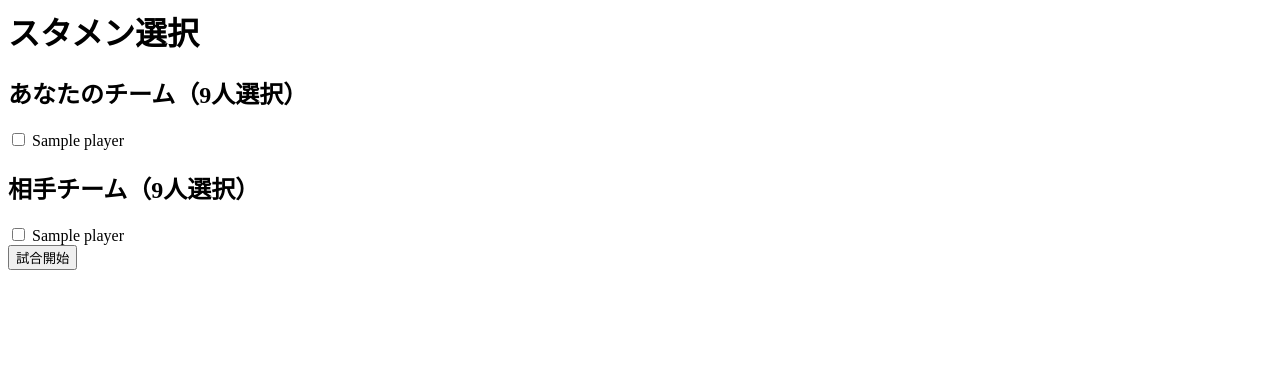
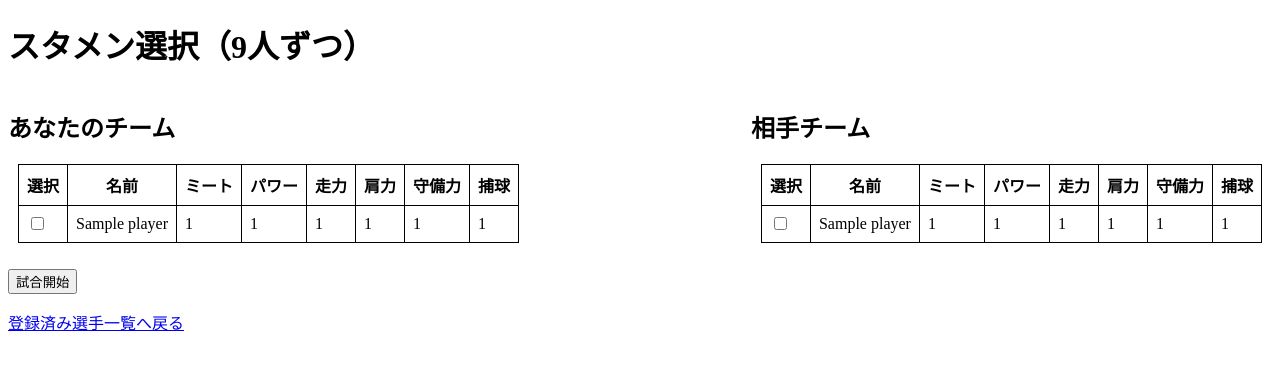
Before and after one commit to kuwamin/penant-game, a Flask app: page /select_lineups in a window 1280 px wide. Shown: the top 370 px of the page. Run offline with Flask 3, Linux system fonts and the light colour scheme; tables that the repository leaves empty hold one stand-in row (values such as "Sample post").

Commit message:
相手選手を選べるように改良_2

```diff
--- a/app.py
+++ b/app.py
@@ -148,17 +148,11 @@ def simulate_with_ids():
     teamA_ids = request.args.get('teamA_ids', '').split(',')
     teamB_ids = request.args.get('teamB_ids', '').split(',')
 
+    # Team A
     selected_players_A = {str(p.id): p for p in PlayerModel.query.filter(PlayerModel.id.in_(teamA_ids)).all()}
     ordered_players_A = [selected_players_A[pid] for pid in teamA_ids]
-
-    selected_players_B = {str(p.id): p for p in PlayerModel.query.filter(PlayerModel.id.in_(teamB_ids)).all()}
-    ordered_players_B = [selected_players_B[pid] for pid in teamB_ids]
-
-    # チーム構築（仮想投手を1人ずつ）
     teamA = Team("あなたのチーム")
-    pitcherA = Player("マイチームエース", "投手", is_pitcher=True, stats={
-        "pitch_speed": 145, "control": 70, "stamina": 75, "breaking_ball": 7
-    })
+    pitcherA = Player("マイチームエース", "投手", is_pitcher=True, stats={"pitch_speed": 145, "control": 70, "stamina": 75, "breaking_ball": 7})
     teamA.add_player(pitcherA)
     for p in ordered_players_A:
         teamA.add_player(Player(name=p.name, position="野手", is_pitcher=False, stats={
@@ -167,10 +161,11 @@ def simulate_with_ids():
         }))
     teamA.set_lineup_and_defense(teamA.players[1:], dh_player=teamA.players[-1])
 
+    # Team B
+    selected_players_B = {str(p.id): p for p in PlayerModel.query.filter(PlayerModel.id.in_(teamB_ids)).all()}
+    ordered_players_B = [selected_players_B[pid] for pid in teamB_ids]
     teamB = Team("相手チーム")
-    pitcherB = Player("相手投手", "投手", is_pitcher=True, stats={
-        "pitch_speed": 150, "control": 60, "stamina": 70, "breaking_ball": 6
-    })
+    pitcherB = Player("相手エース", "投手", is_pitcher=True, stats={"pitch_speed": 150, "control": 60, "stamina": 70, "breaking_ball": 6})
     teamB.add_player(pitcherB)
     for p in ordered_players_B:
         teamB.add_player(Player(name=p.name, position="野手", is_pitcher=False, stats={
@@ -179,7 +174,7 @@ def simulate_with_ids():
         }))
     teamB.set_lineup_and_defense(teamB.players[1:], dh_player=teamB.players[-1])
 
-    # 試合開始
+    # Play game
     game = Game(team_home=teamA, team_away=teamB)
     game.play_game()
 
@@ -196,7 +191,6 @@ def simulate_with_ids():
         "errors_home": 0,
         "errors_away": 0
     }
-
     return render_template("result.html", result=result)
 
 @app.route('/simulate', methods=['POST'])
--- a/templates/select_lineups.html
+++ b/templates/select_lineups.html
@@ -1,17 +1,77 @@
-<h1>スタメン選択</h1>
-<form method="POST">
-    <h2>あなたのチーム（9人選択）</h2>
-    {% for player in players %}
-        <input type="checkbox" name="teamA_ids" value="{{ player.id }}"> {{ player.name }}<br>
-    {% endfor %}
+<!DOCTYPE html>
+<html lang="ja">
+<head>
+    <meta charset="UTF-8">
+    <title>スタメン選択</title>
+    <style>
+        table {
+            border-collapse: collapse;
+            margin: 10px;
+        }
+        th, td {
+            border: 1px solid black;
+            padding: 8px;
+        }
+        .team-container {
+            display: flex;
+            justify-content: space-between;
+        }
+    </style>
+</head>
+<body>
+    <h1>スタメン選択（9人ずつ）</h1>
+    {% if error %}<p style="color:red">{{ error }}</p>{% endif %}
 
-    <h2>相手チーム（9人選択）</h2>
-    {% for player in players %}
-        <input type="checkbox" name="teamB_ids" value="{{ player.id }}"> {{ player.name }}<br>
-    {% endfor %}
+    <form method="POST">
+        <div class="team-container">
+            <!-- あなたのチーム -->
+            <div>
+                <h2>あなたのチーム</h2>
+                <table>
+                    <tr>
+                        <th>選択</th><th>名前</th><th>ミート</th><th>パワー</th><th>走力</th><th>肩力</th><th>守備力</th><th>捕球</th>
+                    </tr>
+                    {% for p in players %}
+                    <tr>
+                        <td><input type="checkbox" name="teamA_ids" value="{{ p.id }}"></td>
+                        <td>{{ p.name }}</td>
+                        <td>{{ p.contact }}</td>
+                        <td>{{ p.power }}</td>
+                        <td>{{ p.speed }}</td>
+                        <td>{{ p.arm }}</td>
+                        <td>{{ p.defense }}</td>
+                        <td>{{ p.catch }}</td>
+                    </tr>
+                    {% endfor %}
+                </table>
+            </div>
 
-    <input type="submit" value="試合開始">
-</form>
-{% if error %}
-    <p style="color:red">{{ error }}</p>
-{% endif %}
+            <!-- 相手チーム -->
+            <div>
+                <h2>相手チーム</h2>
+                <table>
+                    <tr>
+                        <th>選択</th><th>名前</th><th>ミート</th><th>パワー</th><th>走力</th><th>肩力</th><th>守備力</th><th>捕球</th>
+                    </tr>
+                    {% for p in players %}
+                    <tr>
+                        <td><input type="checkbox" name="teamB_ids" value="{{ p.id }}"></td>
+                        <td>{{ p.name }}</td>
+                        <td>{{ p.contact }}</td>
+                        <td>{{ p.power }}</td>
+                        <td>{{ p.speed }}</td>
+                        <td>{{ p.arm }}</td>
+                        <td>{{ p.defense }}</td>
+                        <td>{{ p.catch }}</td>
+                    </tr>
+                    {% endfor %}
+                </table>
+            </div>
+        </div>
+
+        <p><button type="submit">試合開始</button></p>
+    </form>
+
+    <p><a href="{{ url_for('show_players') }}">登録済み選手一覧へ戻る</a></p>
+</body>
+</html>
```
